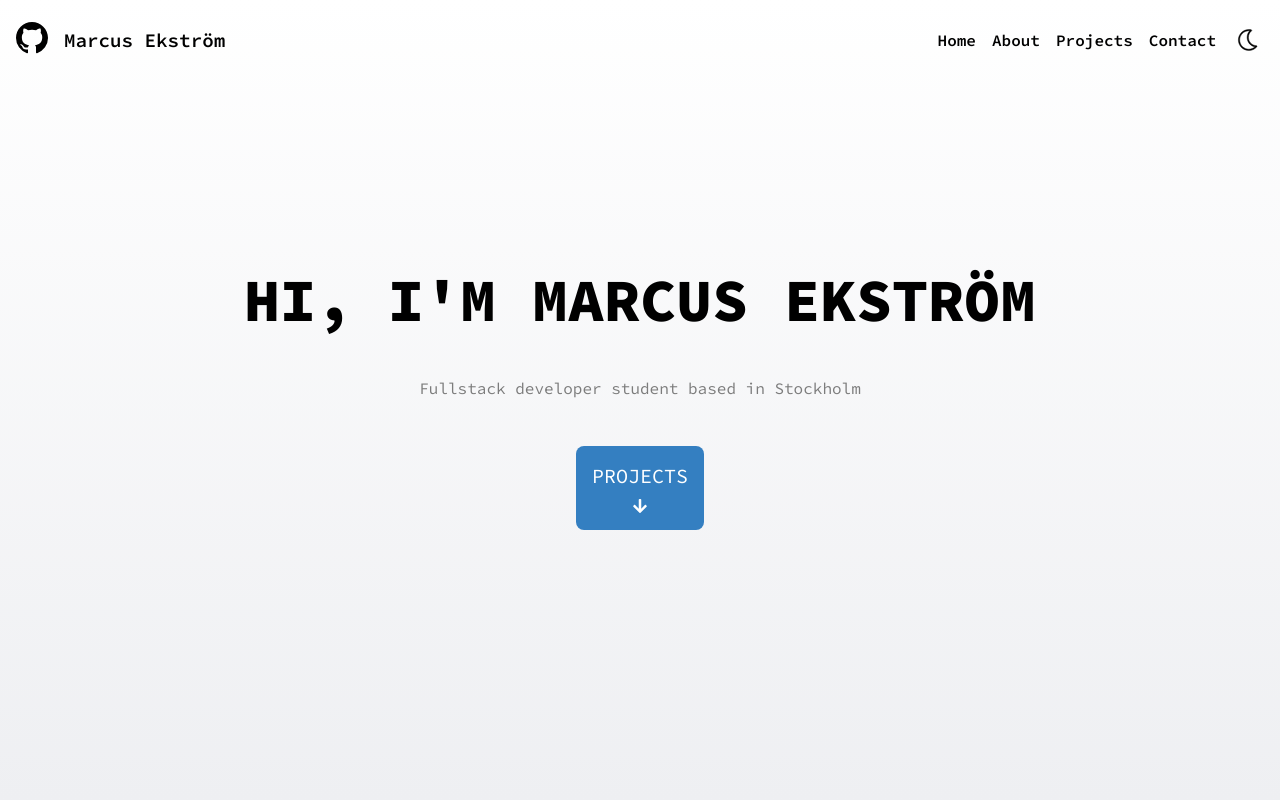
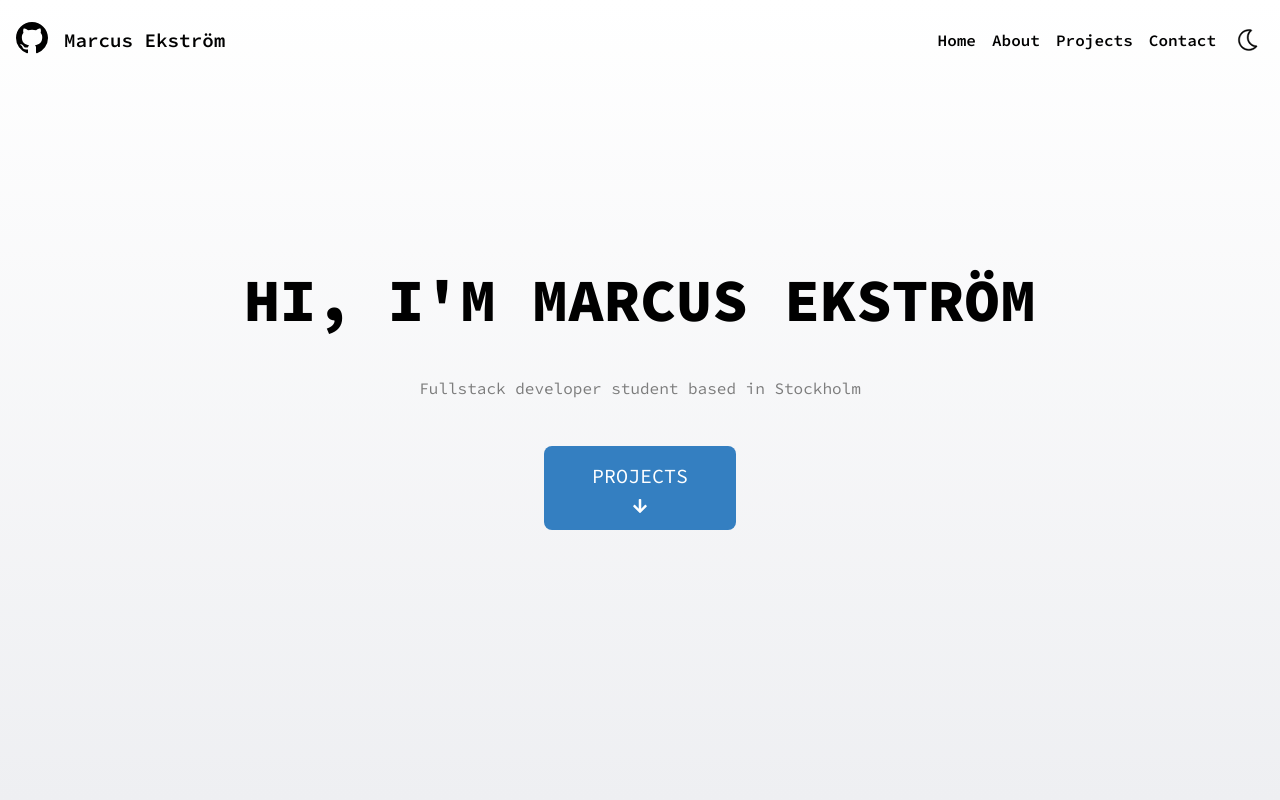
Before and after one commit to maek95/portfolio-marcus-ekstrom, a Next.js app: page / in a window 1280 px wide. Shown: the top 800 px of the page. Built offline with nearby package versions, Linux system fonts and the light colour scheme.

Commit message:
cant have py-2 and then terniary that is false by default that sets py-4 for example

```diff
--- a/components/BlueButton.jsx
+++ b/components/BlueButton.jsx
@@ -6,7 +6,7 @@ export default function BlueButton({ isGitHubLink = false, title, onClick, small
 
     <button
       onClick={onClick}
-      className={`flex flex-col gap-2 border-none items-center justify-center rounded-lg bg-[#347FC1] hover:bg-[#3f97e4] py-2 px-4 ${smallerSize ? "py-2 px-4 text-sm" : "py-4 px-12 text-xl"} text-white font-sourceSans cursor-pointer`}
+      className={`flex flex-col gap-2 border-none items-center justify-center rounded-lg bg-[#347FC1] hover:bg-[#3f97e4] ${smallerSize ? "py-2 px-4 text-sm" : "py-4 px-12 text-xl"} text-white font-sourceSans cursor-pointer`}
     >
       <div className="flex items-center gap-4">
      {isGitHubLink && <svg
```
